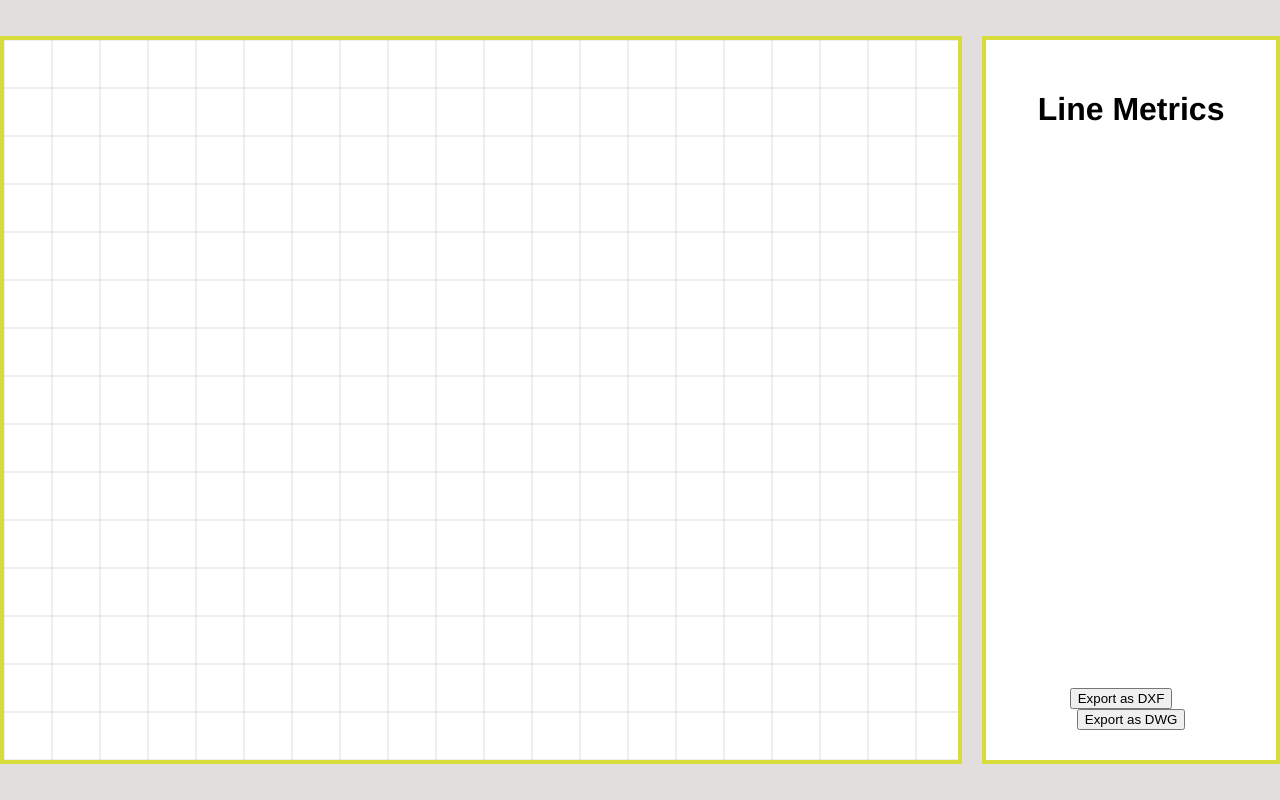
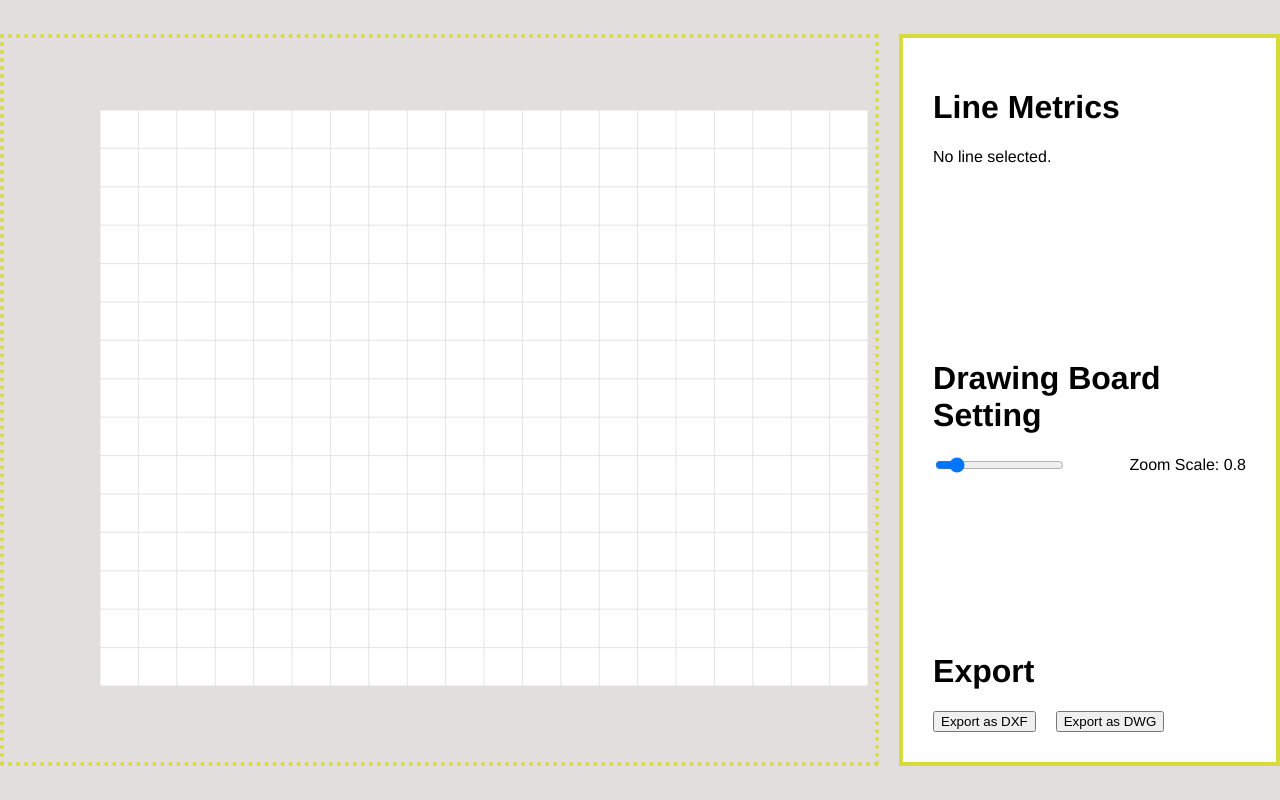
Before and after one commit to ahsan-sabri/React-Canvas, a React (Create React App) app: page / in a window 1280 px wide. Built offline with nearby package versions, Linux system fonts and the light colour scheme.

Commit message:
master #comment zoom feature

```diff
--- a/src/components/SvgCanvas.js
+++ b/src/components/SvgCanvas.js
@@ -13,6 +13,7 @@ function PolygonDrawer() {
   const [isDragged, setIsDragged] = useState(false);
   const [isClosed, setIsClosed] = useState(false);
   const [hoverFirstPoint, setHoverFirstPoint] = useState(false);
+  const [zoomLevel, setZoomLevel] = useState(.8);
 
   const PIXEL_PER_INCH = 4
 
@@ -141,6 +142,11 @@ function PolygonDrawer() {
     handlePointDragEnd();
   }
 
+  const handleZoom = (event) => {
+    const newZoomLevel = event.target.value;
+    setZoomLevel(newZoomLevel);
+  }
+
   const handlePointDrag = (index) => {
     if (!isClosed) {
       return;
@@ -215,8 +221,8 @@ function PolygonDrawer() {
 
   const getSvgPosition = (event) => {
     const svgRect = event.currentTarget.getBoundingClientRect();
-    const x = event.clientX - svgRect.left;
-    const y = event.clientY - svgRect.top;
+    const x = (event.clientX - svgRect.left) / zoomLevel;
+    const y = (event.clientY - svgRect.top) / zoomLevel;
 
     return { x, y }
   }
@@ -437,11 +443,16 @@ function PolygonDrawer() {
           </text>
           <line x1="30" y1="300" x2="30" y2="10" stroke="red" markerEnd="url(#arrow)" />
         </svg>
+        {/* drawing canvas  */}
+        <div style={{ overflow: 'scroll', border: '4px dotted #D7DC3C' }}>
           <svg
             ref={svgRef}
             width="960px"
             height="720px"
-          style={{ border: '4px solid #D7DC3C', background: '#fff' }}
+            style={{
+              background: '#fff',
+              transform: `scale(${zoomLevel})`, transformOrigin: '480 360'
+            }}
             onClick={handlePointClick}
             onMouseMove={handleMouseMove}
             onMouseUp={handleMouseUp}
@@ -461,10 +472,12 @@ function PolygonDrawer() {
               />
             )}
           </svg>
+        </div>
+        {/* drawing canvas  */}
         <div
           width="500px"
           height="720px"
-          style={{ border: '4px solid #D7DC3C', background: '#fff', padding: '30px', marginLeft: '20px', display: 'flex', flexDirection: 'column', justifyContent: 'space-between' }}
+          style={{ border: '4px solid #D7DC3C', background: '#fff', padding: '30px', marginLeft: '20px', display: 'flex', flexDirection: 'column', justifyContent: 'space-between', textAlign: 'left' }}
         >
           <div>
             <h1>Line Metrics</h1>
@@ -512,15 +525,35 @@ function PolygonDrawer() {
                 </p>
               </div>
             )}
+            {
+              !selectedLine && (
+                <p>No line selected.</p>
+              )
+            }
+          </div>
+          <div>
+            <h1>Drawing Board Setting</h1>
+            <div style={{ display: 'flex', justifyContent: 'space-between', alignItems: 'center' }}>
+              <input
+                type="range"
+                min={.5}
+                max={3}
+                step={.1}
+                value={zoomLevel}
+                onChange={(e) => handleZoom(e)}
+              />
+              <span>Zoom Scale: {zoomLevel}</span>
+            </div>
           </div>
           {/* button for export  */}
           <div>
+            <h1 >Export</h1>
             <button style={{ marginRight: '20px' }} onClick={handleExportDxf}>Export as DXF</button>
             <button onClick={handleExportDwg}>Export as DWG</button>
           </div>
 
         </div>
-      </div >
+      </div>
     </div>
 
   );
```
Lines whose indentation alone changed are shown as unchanged.
